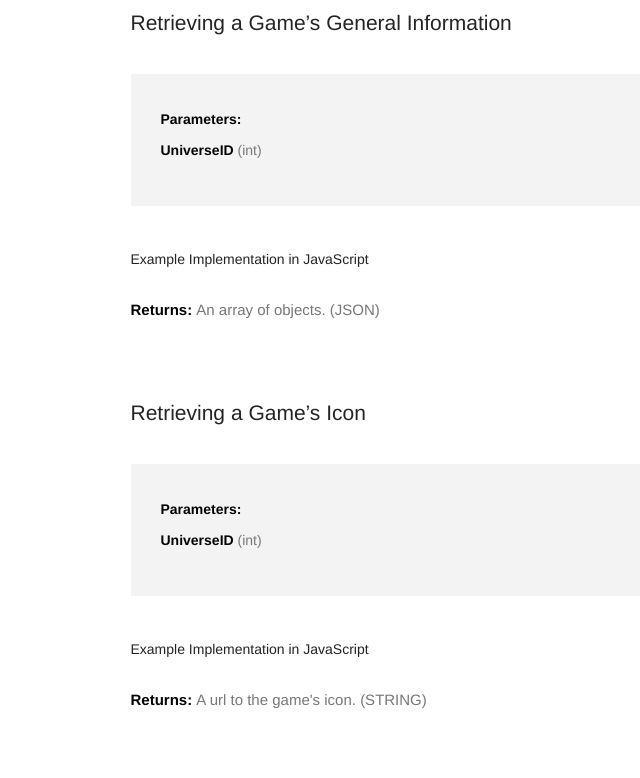
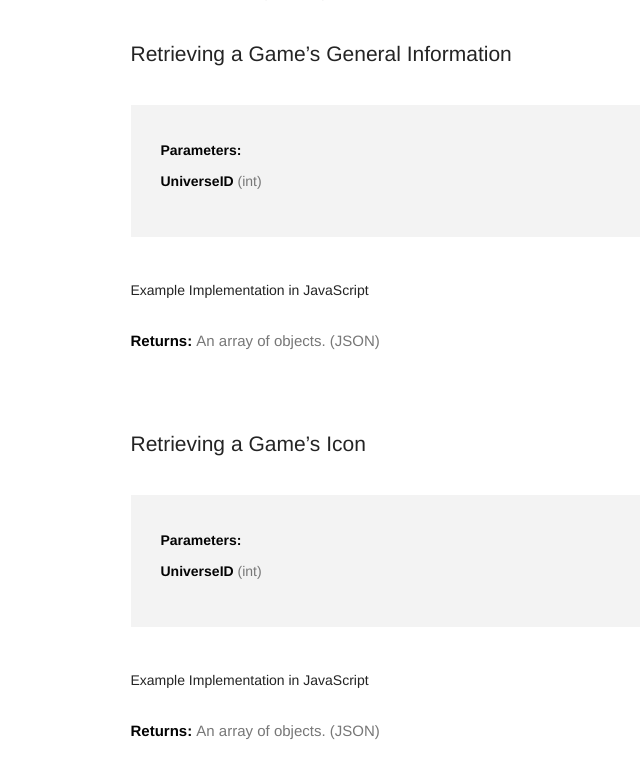
Before and after one commit to NouhiDev/ndev-api-docs, a plain HTML site: page index.html in a window 1280 px wide. Shown: the part 1520-2298 px from the top of the page, without its empty margins (232-872 px from the left). Drawn offline with Linux system fonts and the light colour scheme.

Commit message:
Update index.html

```diff
--- a/index.html
+++ b/index.html
@@ -154,6 +154,7 @@
                                                 <li><strong>Updated : </strong> 17.07.2023</li>
                                                 <li><strong>Author  : </strong> <a href="https://nouhi.dev" target="_blank">nouhidev</a></li>
                                                 <li><strong>License : </strong> <a href="https://www.apache.org/licenses/LICENSE-2.0" target="_blank">Apache License, Version 2.0</a></li>
+                                                <li><strong>Universe ID Revealer Addon : </strong> <a href="https://drive.google.com/file/d/1yeQCfacl244iNjXMor8wO2j7Y8lWlVZL/view?usp=drive_link" target="_blank">Download (Chrome)</a></li>
                                             </ul>
                                         </div>
 
@@ -217,7 +218,7 @@
 
                                 <br><h5>Example Implementation in JavaScript</h5>
                                 <script src="https://gist.github.com/NouhiDev/807d15aeaacc76dc02c215f4bdb52d7a.js"></script>
-                                <p><strong>Returns: </strong>A url to the game's icon. (STRING)</p>
+                                <p><strong>Returns: </strong>An array of objects. (JSON)</p>
                             </div>
 
                         </div>
```
